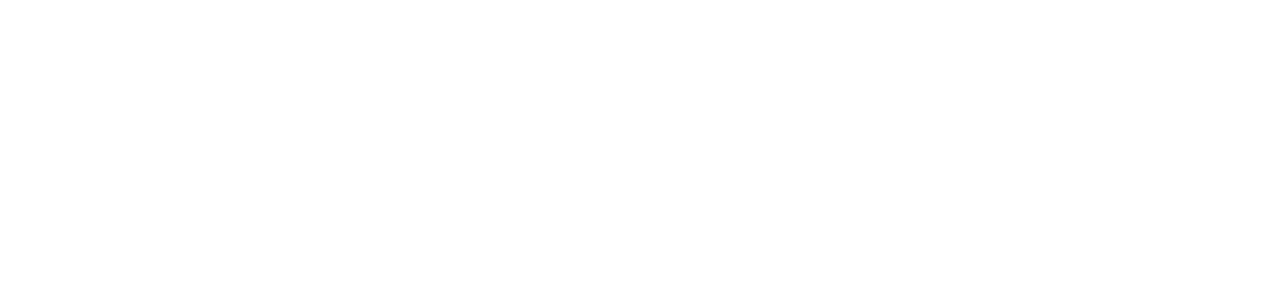
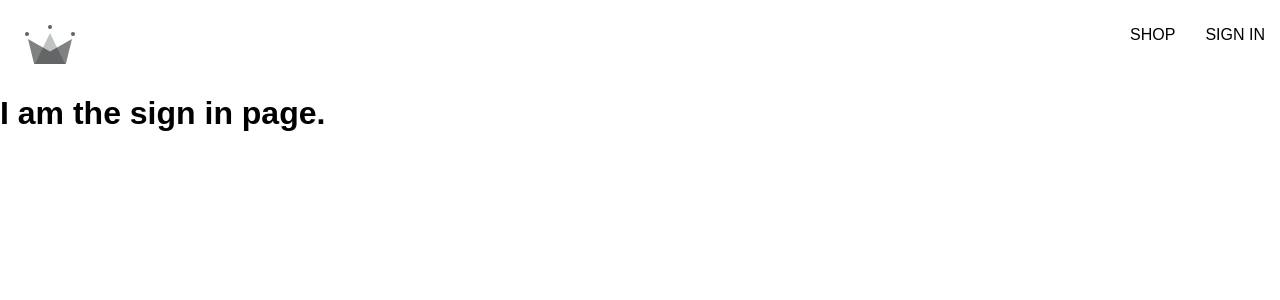
Before and after one commit to AielLeia/crwn-clothing, a React (Vite) app: page /sign-in in a window 1280 px wide. Before the commit this address had no page. Shown: the top 300 px of the page. Built offline with nearby package versions, Linux system fonts and the light colour scheme; a web font is replaced by a local one.

Commit message:
Adding sign in page and link.

```diff
--- a/src/App.jsx
+++ b/src/App.jsx
@@ -2,7 +2,7 @@
 
 import Home from "./routes/home/home.component.jsx";
 import {Navigation} from "./routes/navigation/navigation.component.jsx";
-
+import {SignIn} from "./routes/sign-in/sign-in.component.jsx";
 
 
 const Shop = () => {
@@ -12,9 +12,10 @@
 const App = () => {
   return (
     <Routes>
-      <Route path="/" element={<Navigation />}>
+      <Route path="/" element={<Navigation/>}>
         <Route index element={<Home/>}/>
         <Route path="/shop" element={<Shop/>}/>
+        <Route path="/sign-in" element={<SignIn/>}/>
       </Route>
     </Routes>
   )
--- a/src/routes/navigation/navigation.component.jsx
+++ b/src/routes/navigation/navigation.component.jsx
@@ -15,6 +15,9 @@
           <Link className="nav-link" to="/shop">
             SHOP
           </Link>
+          <Link className="nav-link" to="/sign-in">
+            SIGN IN
+          </Link>
         </div>
       </div>
 
--- /dev/null
+++ b/src/routes/sign-in/sign-in.component.jsx
@@ -0,0 +1,9 @@
+const SignIn = () => {
+  return (
+    <div>
+      <h1>I am the sign in page.</h1>
+    </div>
+  )
+}
+
+export { SignIn }
```
